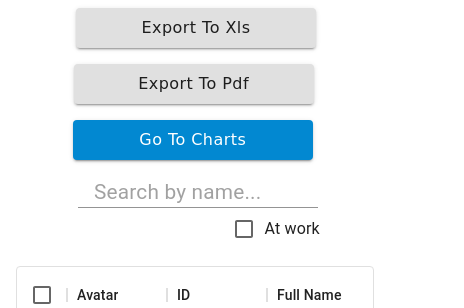
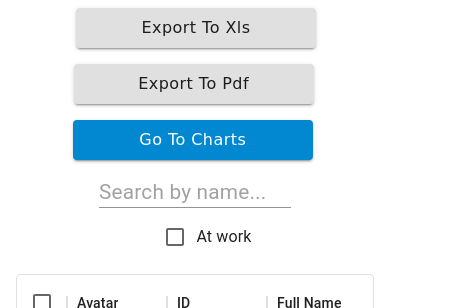
Before and after one commit to orzarhi/orders-info, a React (Vite) app: page / in a window 390 px wide. Shown: the top 308 px of the page, 464 px wide, since content can reach past the window. Built offline with nearby package versions, Linux system fonts and the light colour scheme.

Commit message:
Fix responsive

```diff
--- a/src/components/employees/Employees.css
+++ b/src/components/employees/Employees.css
@@ -42,19 +42,29 @@
 	border-radius: 1.5rem 2rem 1rem 5rem;
 	margin-bottom: 0.1rem;
 }
+
+.filters {
+	display: flex;
+	justify-content: center;
+	align-items: center;
+}
 .input-search {
-	position: relative !important;
-	left: 20% !important;
-	margin-top: 1rem !important;
-	padding: 1rem;
-	width: 17rem !important;
+	width: 14rem !important;
 	height: 2rem !important;
 	font-size: 1.3rem !important;
+	margin-left: 8rem !important;
 }
+
 .checkbox-filter {
-	position: relative !important;
-	left: 23% !important;
+	margin-left: 2rem !important;
 }
+@media screen and (max-width: 1530px) {
+	.data-table {
+		display: block;
+		width: 70%;
+	}
+}
+
 @media screen and (max-width: 1000px) {
 	.data-table {
 		display: block;
@@ -92,4 +102,14 @@
 		display: flex !important;
 		justify-content: center;
 	}
+	.filters {
+		display: flex;
+		align-items: center;
+		flex-direction: column;
+	}
+	.input-search {
+		width: 12rem !important;
+		right: 4rem;
+		margin: 0.5rem 0;
+	}
 }
--- a/src/components/employees/Filters.jsx
+++ b/src/components/employees/Filters.jsx
@@ -18,7 +18,7 @@ const Filters = ({ mockData, setResultsInput }) => {
 	};
 
 	return (
-		<>
+		<div className="filters">
 			<Input
 				type="text"
 				className="input-search"
@@ -30,7 +30,7 @@ const Filters = ({ mockData, setResultsInput }) => {
 				className="checkbox-filter"
 				label="At work"
 			/>
-		</>
+		</div>
 	);
 };
 
```
